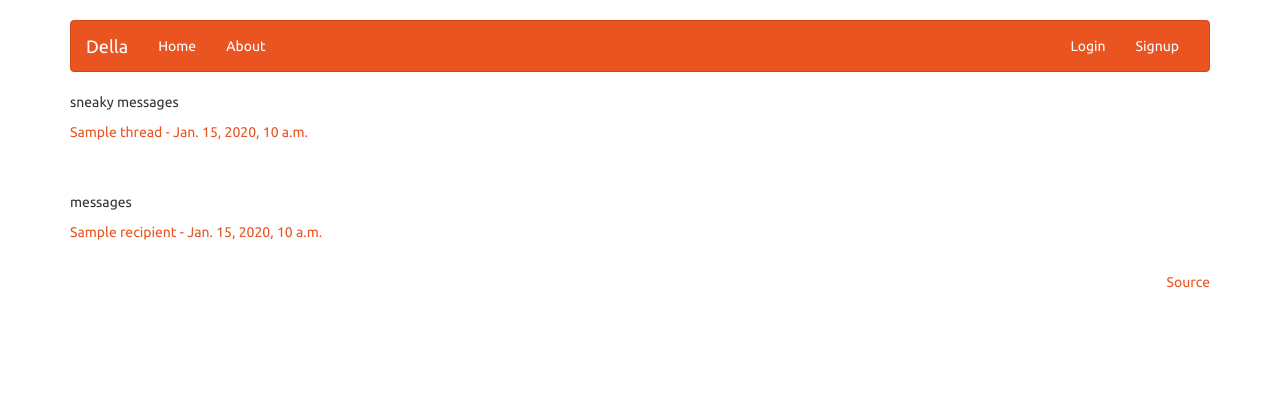
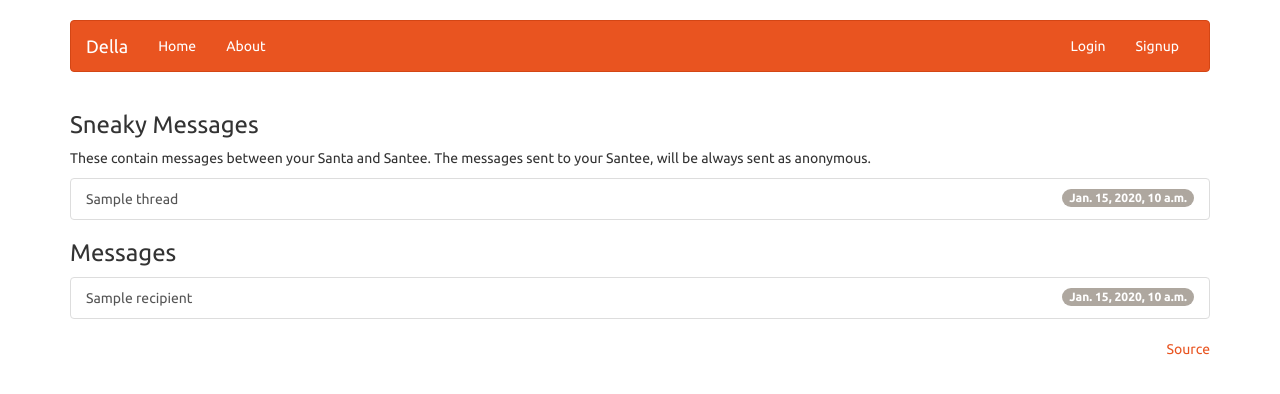
Before and after one commit to avinassh/della, a Django app: template della/templates/inbox/thread_list.html in a window 1280 px wide. Shown: the top 394 px of the page. Run offline with Django 3.2, Linux system fonts and the light colour scheme; the template is opened without the code that fills it: most values are stand-ins (such as "Sample title", 1, 10 or a date in 2020); some libraries are stand-ins or nearby versions.

Commit message:
Update template for thread list

```diff
--- a/della/templates/inbox/thread_list.html
+++ b/della/templates/inbox/thread_list.html
@@ -1,18 +1,29 @@
 {% extends "base.html" %}
 
 {% block content %}
-<p>sneaky messages</p>
+
+<h3>Sneaky Messages</h3>
+<p>These contain messages between your Santa and Santee. The messages sent to your Santee, will be always sent as anonymous.</p>
+<div class="list-group">
 {% for thread in sneaky_list %}
-    <a href="{{ thread.url }}"><p>{{ thread.title }} - {{ thread.last_message_time }}</p></a>
-    <br />
+  <a href="{{ thread.url }}" class="list-group-item">
+  <span class="name" style="min-width: 120px; display: inline-block;">{{ thread.title }}</span>
+  <!-- <span>Display first few chars of latest message</span> -->
+  <span class="badge">{{ thread.last_message_time }}</span> <span class="pull-right"></span></a>
+{% empty %}
+  <p>You don't have any sneaky messages.</p>
 {% endfor %}
+</div>
 
-<br />
-
-<p>messages</p>
+<h3>Messages</h3>
+<div class="list-group">
 {% for thread in object_list %}
-    <a href="{% url 'inbox:thread-detail' thread.recipient %}"><p>{{ thread.recipient }} - {{ thread.last_message_time }}</p></a>
-    <br />
+  <a href="{% url 'inbox:thread-detail' thread.recipient %}" class="list-group-item">
+  <span class="name" style="min-width: 120px; display: inline-block;">{{ thread.recipient }}</span>
+  <!-- <span>Display first few chars of latest message</span> -->
+  <span class="badge">{{ thread.last_message_time }}</span> <span class="pull-right"></span></a>
+{% empty %}
+  <p>...</p>
 {% endfor %}
-
+</div>
 {% endblock %}
```
